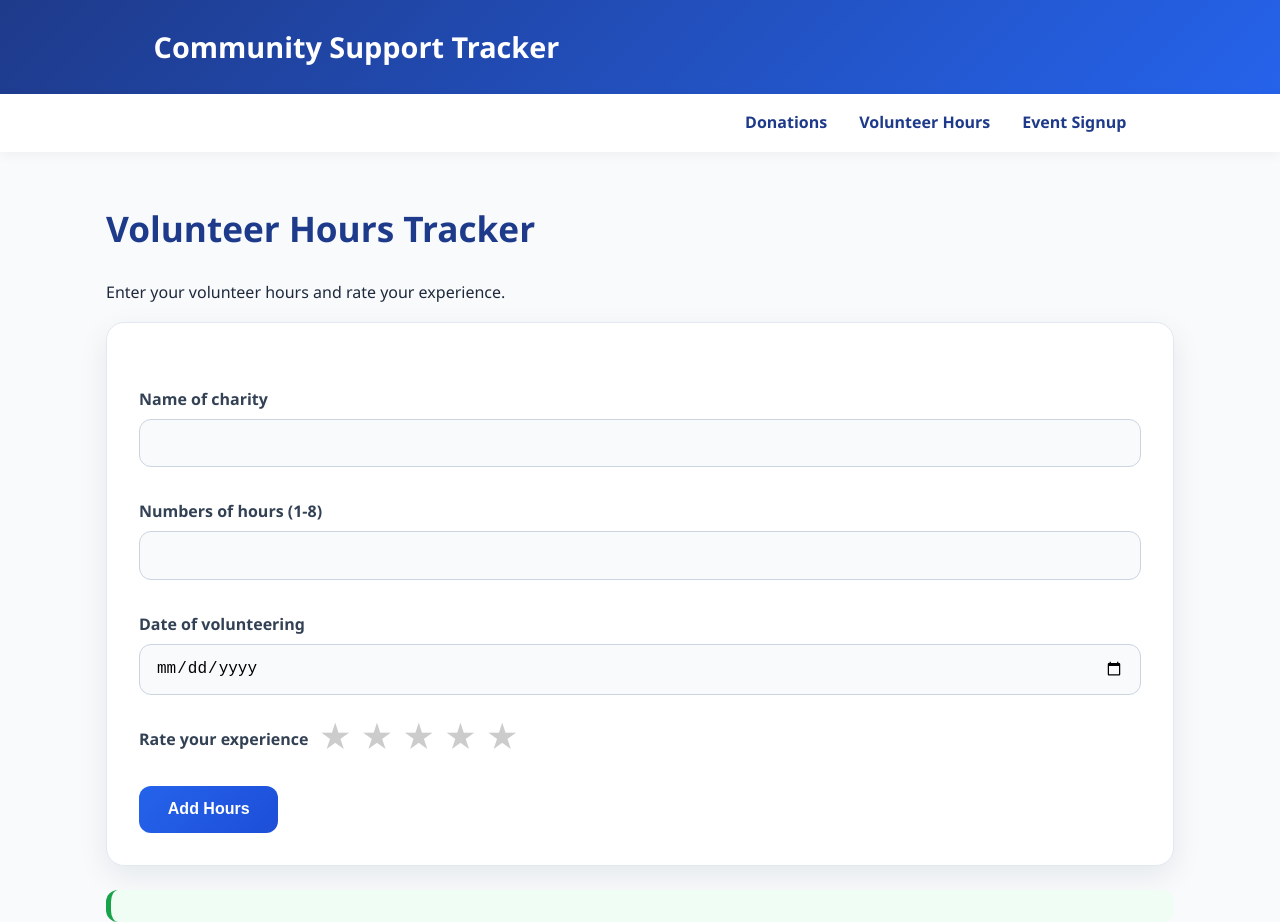
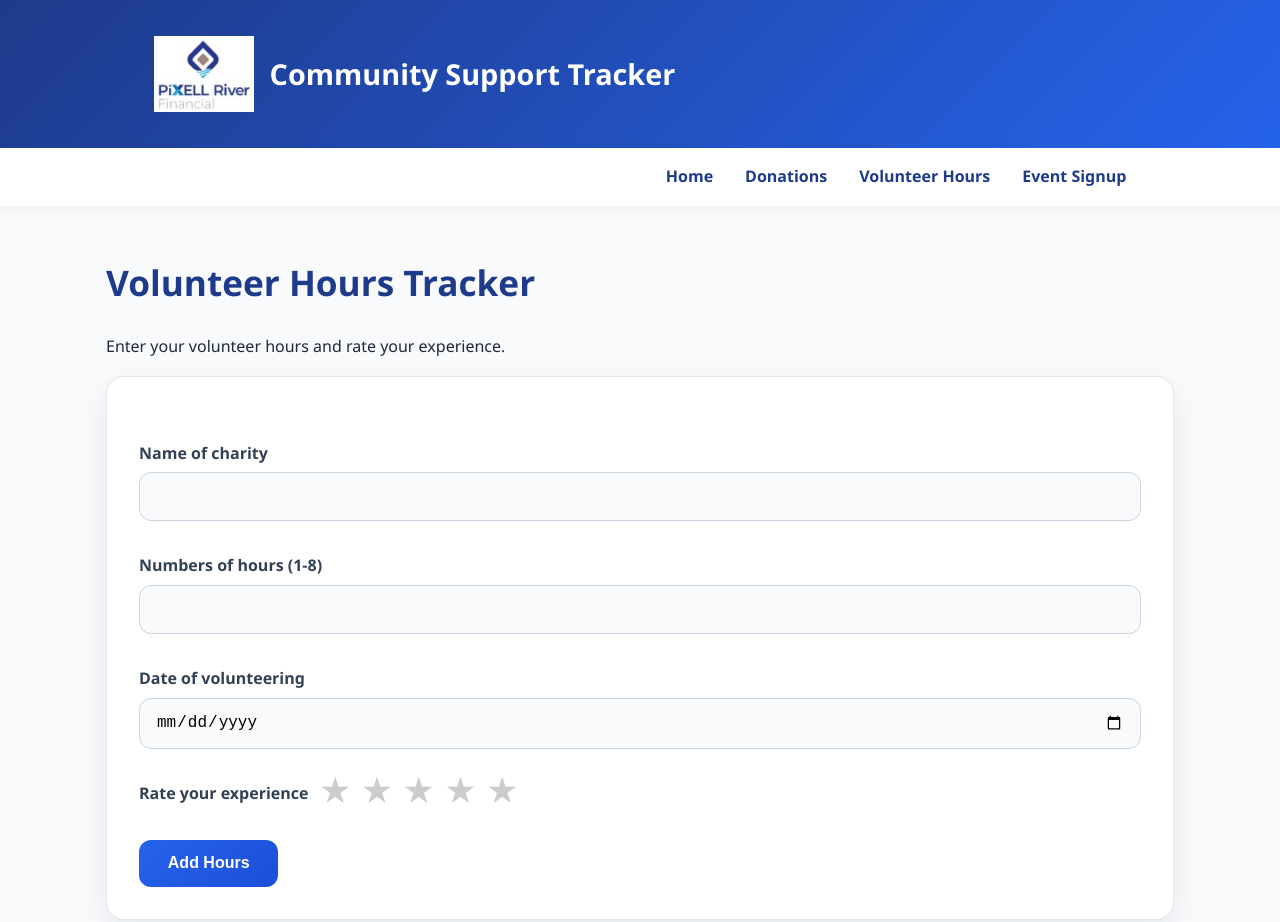
Before and after one commit to maxkreuser/Community-Support-Tracker, a website: page volunteer.html in a window 1280 px wide. Shown: the top 922 px of the page. Drawn offline with Linux system fonts and the light colour scheme.

Commit message:
I cpmpleted few major issues, and I added some content to improve the webpage

```diff
--- a/volunteer.html
+++ b/volunteer.html
@@ -7,13 +7,15 @@
 </head>
 <body>
  <header>
-        <h1>Community Support Tracker</h1>
-        <h3>PiXELL River Financial</h3>
-        <p>Track donations, volunteer hours and event implication.</p>
+        <div class = "logo">
+            <img src="images/Pixelriver.jpg" alt="Pixell River Financial logo">
+            <h1>Community Support Tracker</h1>
+        </div>
     </header>
 
     <nav>
         <ul>
+            <li><a href="index.html">Home</a></li>
             <li><a href="donations.html">Donations</a></li>
             <li><a href="volunteer.html">Volunteer Hours</a></li>
             <li><a href="events.html">Event Signup</a></li>
```
Also changed, not shown: donations.html (+5 -3 lines), events.html (+1 -0 lines), index.html (+4 -1 lines).
